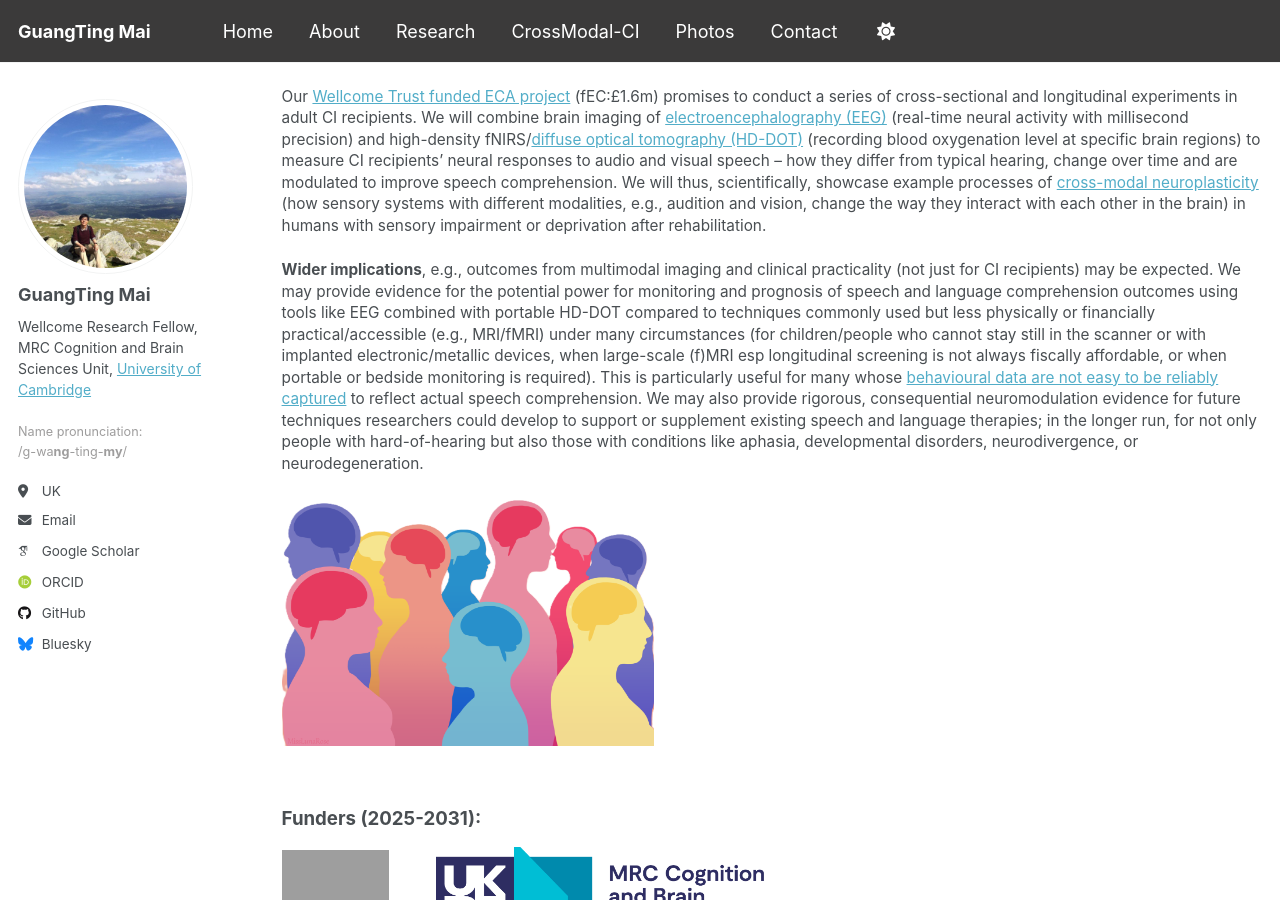
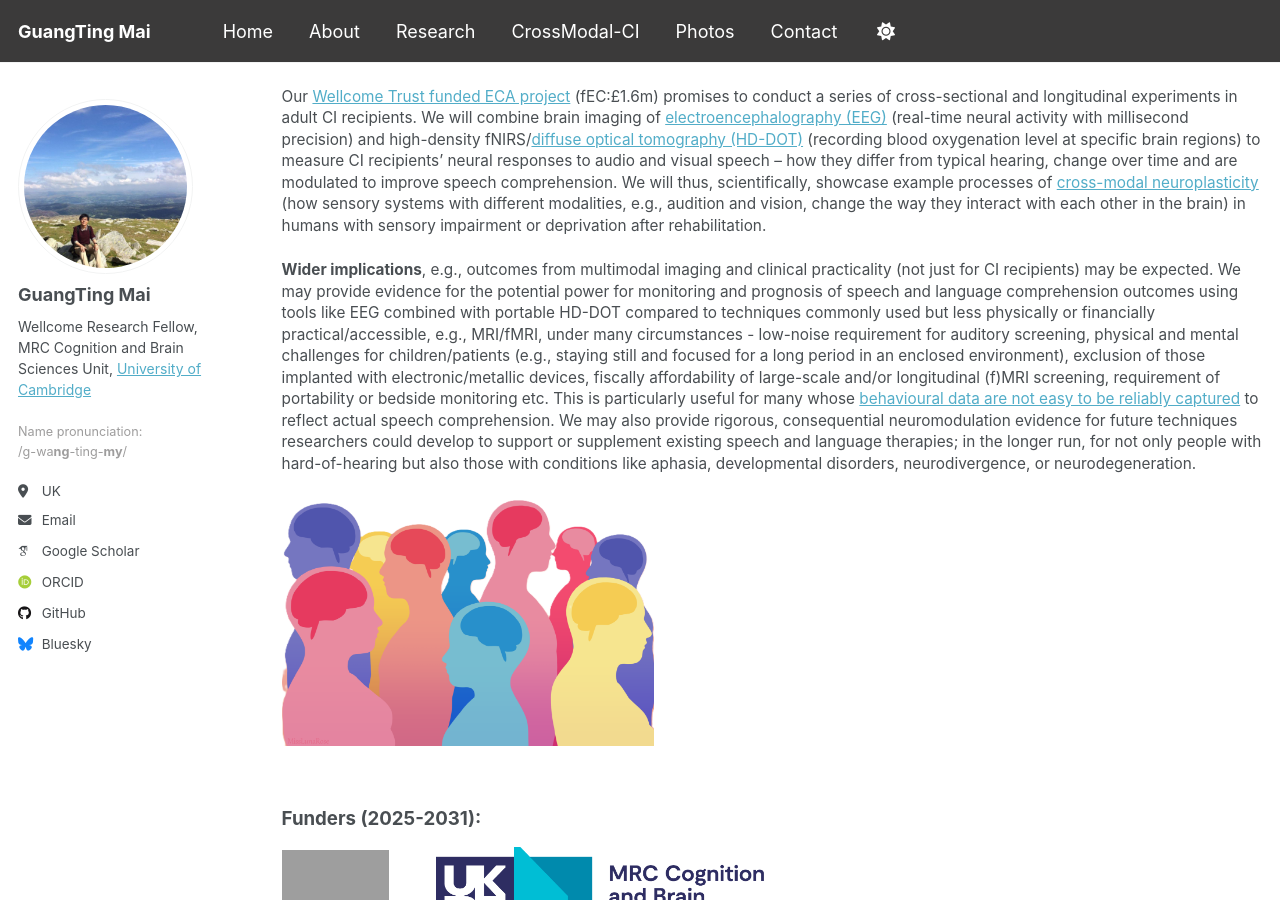
Before and after one commit to guangtingmai/guangtingmai.github.io, a Jekyll site: the page built from _pages/crossmodal-ci.html, in a window 1280 px wide and 900 px high, scrolled down 535 px. Built offline with Jekyll 4.4.1, drawn with Linux system fonts in a browser that asks for light colours; some web fonts are replaced.

Commit message:
Update crossmodal-ci.html

```diff
--- a/_pages/crossmodal-ci.html
+++ b/_pages/crossmodal-ci.html
@@ -29,12 +29,13 @@ author_profile: true
 <p><span style="font-size: 11.5pt;line-height: 1.4;display: block;margin-bottom: 0.3vh"><strong>Wider implications</strong>, e.g., outcomes from
   multimodal imaging and clinical practicality (not just for CI recipients) may be expected. We may provide evidence for the potential power for monitoring
   and prognosis of speech and language comprehension outcomes using tools like EEG combined with portable HD-DOT compared to techniques commonly used but less
-  physically or financially practical/accessible (e.g., MRI/fMRI) under many circumstances (for children/people who cannot stay still in the scanner or with
-  implanted electronic/metallic devices, when large-scale (f)MRI esp longitudinal screening is not always fiscally affordable, or when portable or bedside monitoring
-  is required). This is particularly useful for many whose <a href="https://www.frontiersin.org/journals/psychology/articles/10.3389/fpsyg.2025.1616963/full">
-  behavioural data are not easy to be reliably captured</a> to reflect actual speech comprehension. We may also provide rigorous, consequential neuromodulation
-  evidence for future techniques researchers could develop to support or supplement existing speech and language therapies; in the longer run, for not only people
-  with hard-of-hearing but also those with conditions like aphasia, developmental disorders, neurodivergence, or neurodegeneration.
+  physically or financially practical/accessible, e.g., MRI/fMRI, under many circumstances - low-noise requirement for auditory screening, physical and mental
+  challenges for children/patients (e.g., staying still and focused for a long period in an enclosed environment), exclusion of those implanted with electronic/metallic
+  devices, fiscally affordability of large-scale and/or longitudinal (f)MRI screening, requirement of portability or bedside monitoring etc. This is particularly
+  useful for many whose <a href="https://www.frontiersin.org/journals/psychology/articles/10.3389/fpsyg.2025.1616963/full"> behavioural data are not easy to be
+  reliably captured</a> to reflect actual speech comprehension. We may also provide rigorous, consequential neuromodulation evidence for future techniques
+  researchers could develop to support or supplement existing speech and language therapies; in the longer run, for not only people with hard-of-hearing but
+  also those with conditions like aphasia, developmental disorders, neurodivergence, or neurodegeneration.
 <p align="left">
   <img src="https://guangtingmai.github.io/images/diversity.png" width="38%">
 </p>
```
